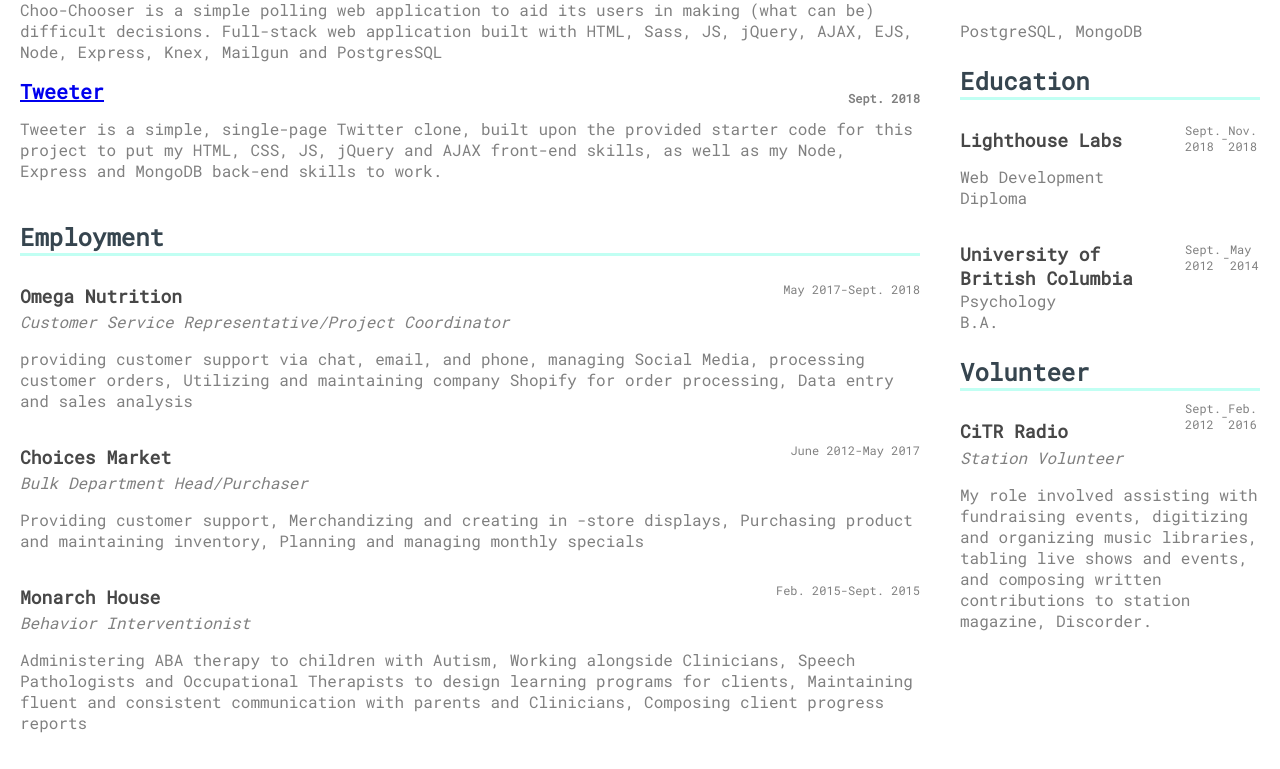
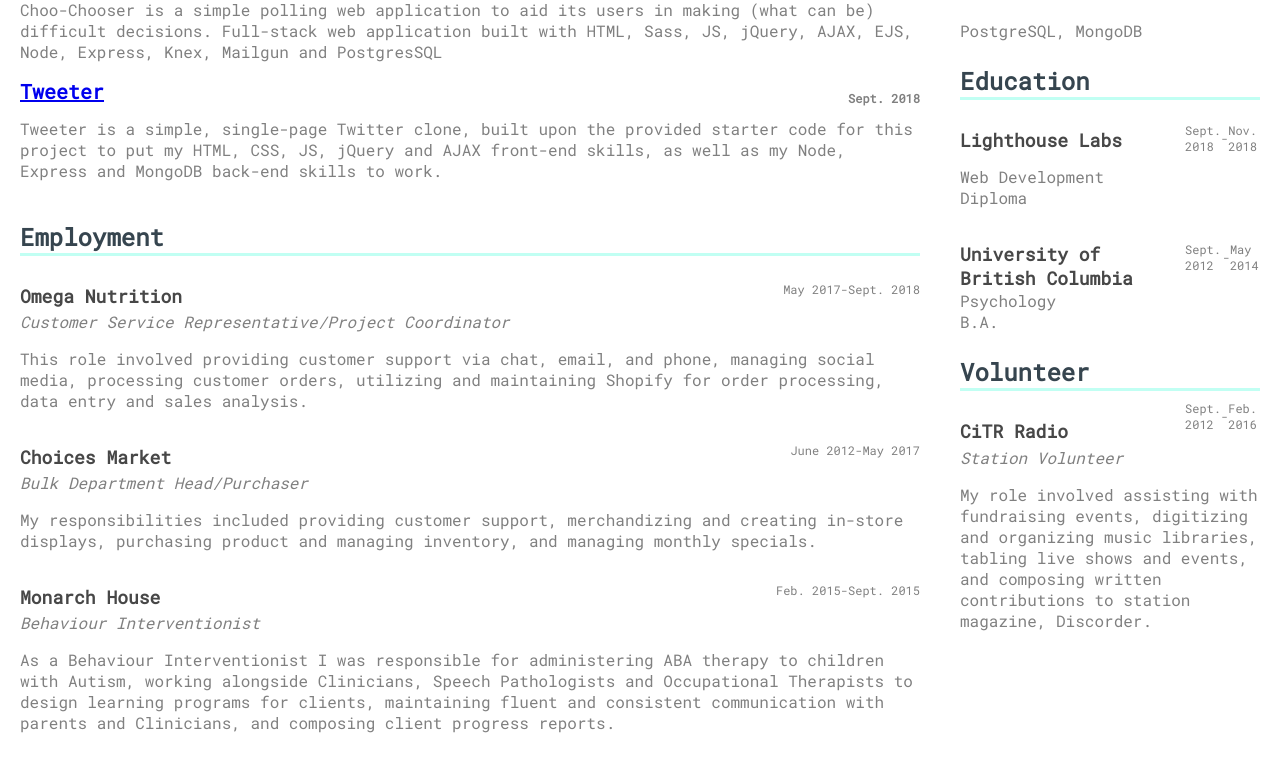
Before and after one commit to haggisbreakfast/resume, a React (Create React App) app: page / in a window 1280 px wide. Shown: the part 792-1561 px from the top of the page. Built offline with nearby package versions, Linux system fonts and the light colour scheme.

Commit message:
edits to Job summaries

```diff
--- a/src/resume.ts
+++ b/src/resume.ts
@@ -68,7 +68,7 @@
       startDate: 'May 2017',
       endDate: 'Sept. 2018',
       summary:
-        'providing customer support via chat, email, and phone, managing Social Media, processing customer orders, Utilizing and maintaining company Shopify for order processing, Data entry and sales analysis',
+        'This role involved providing customer support via chat, email, and phone, managing social media, processing customer orders, utilizing and maintaining Shopify for order processing, data entry and sales analysis.',
     },
     {
       company: 'Choices Market',
@@ -76,15 +76,15 @@
       startDate: 'June 2012',
       endDate: 'May 2017',
       summary:
-        'Providing customer support, Merchandizing and creating in -store displays, Purchasing product and maintaining inventory, Planning and managing monthly specials',
+        'My responsibilities included providing customer support, merchandizing and creating in-store displays, purchasing product and managing inventory, and managing monthly specials.',
     },
     {
       company: 'Monarch House',
-      position: 'Behavior Interventionist',
+      position: 'Behaviour Interventionist',
       startDate: 'Feb. 2015',
       endDate: 'Sept. 2015',
       summary:
-        'Administering ABA therapy to children with Autism, Working alongside Clinicians, Speech Pathologists and Occupational Therapists to design learning programs for clients, Maintaining fluent and consistent communication with parents and Clinicians, Composing client progress reports',
+        'As a Behaviour Interventionist I was responsible for administering ABA therapy to children with Autism, working alongside Clinicians, Speech Pathologists and Occupational Therapists to design learning programs for clients, maintaining fluent and consistent communication with parents and Clinicians, and composing client progress reports.',
     },
   ],
   volunteer: {
```
